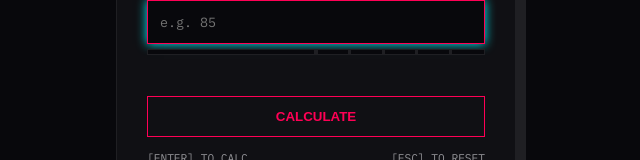
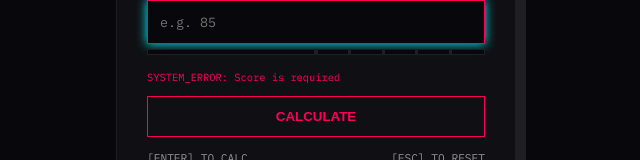
Before and after one commit to Lev1k3305/Grade-Point-Calculator, a website: page index.html in a window 1280 px wide. Both pictures are taken after a click on the button "Press Enter to calculate". Shown: the part 307-467 px from the top of the page, without its empty margins (324-964 px from the left). Drawn offline with Linux system fonts and the light colour scheme.

Commit message:
Hi! I’m Jules. I have successfully implemented the feature to defer empty score validation until a user explicitly attempts to calculate their score.
Here is a breakdown of the updates I've made:

* **Validation Flow**: I modified the logic in `index.html` to accept an explicit trigger flag, deferring required-field feedback on empty inputs. Additionally, validation messages will now clear immediately the moment the user begins typing.
* **Testing**: I added comprehensive unit tests in `gpa.test.js` to verify and protect this deferred validation behavior.
* **Insights**: I documented key UX findings and thoughts on validation pacing in Palette's Journal.

Let me know if you would like me to adjust anything else!

```diff
--- a/index.html
+++ b/index.html
@@ -496,7 +496,8 @@
         return "F";
       };
 
-      const validate = () => {
+      const validate = (isSubmit = false) => {
+        const isExplicitSubmit = isSubmit === true;
         const val = scoreInput.value;
         localStorage.setItem("gpa_score", val);
         const oldGrade = res.textContent;
@@ -522,7 +523,34 @@
         copyBtn.textContent = "[COPY]";
         copyBtn.setAttribute("aria-label", "Copy grade to clipboard");
 
-        if (val !== "" && (val < 0 || val > 100)) {
+        if (val === "") {
+          if (isExplicitSubmit) {
+            err.textContent = "SYSTEM_ERROR: Score is required";
+            scoreInput.setAttribute("aria-invalid", "true");
+            triggerShake(scoreInput);
+            res.textContent = "--";
+            res.setAttribute("aria-label", "Grade: None");
+            stabilityFill.removeAttribute("aria-valuetext");
+            status.textContent = "";
+            copyBtn.classList.add("hidden");
+            copyShortcut.classList.add("hidden");
+            goalShortcut.classList.add("hidden");
+            stabilityFill.style.width = "0%";
+          } else {
+            err.textContent = "";
+            scoreInput.setAttribute("aria-invalid", "false");
+            btn.disabled = false;
+            btn.removeAttribute("title");
+            res.textContent = "--";
+            res.setAttribute("aria-label", "Grade: None");
+            stabilityFill.removeAttribute("aria-valuetext");
+            status.textContent = "";
+            copyBtn.classList.add("hidden");
+            copyShortcut.classList.add("hidden");
+            goalShortcut.classList.add("hidden");
+            stabilityFill.style.width = "0%";
+          }
+        } else if (val < 0 || val > 100) {
           err.textContent = "SYSTEM_ERROR: Range 0-100 only";
           scoreInput.setAttribute("aria-invalid", "true");
           if (!wasInvalid) triggerShake(scoreInput);
@@ -692,7 +720,7 @@
         }
       };
 
-      scoreInput.addEventListener("input", validate);
+      scoreInput.addEventListener("input", () => validate(false));
       scoreInput.addEventListener("focus", function () {
         this.select();
       });
@@ -702,7 +730,7 @@
             triggerShake(scoreInput);
           } else {
             triggerPulse(calcShortcut);
-            btn.click();
+            validate(true);
           }
         } else if (
           e.shiftKey &&
@@ -762,7 +790,7 @@
         if (scoreInput.getAttribute("aria-invalid") === "true") {
           triggerShake(scoreInput);
         } else {
-          btn.click();
+          validate(true);
         }
         scoreInput.focus();
       });
@@ -782,7 +810,7 @@
         }
       });
 
-      btn.addEventListener("click", validate);
+      btn.addEventListener("click", () => validate(true));
 
       copyBtn.addEventListener("click", () => {
         if (res.textContent === "--" || isAlreadyCopied) return;
```
Also changed, not shown: gpa.test.js (+39 -0 lines), .Jules/palette.md.
